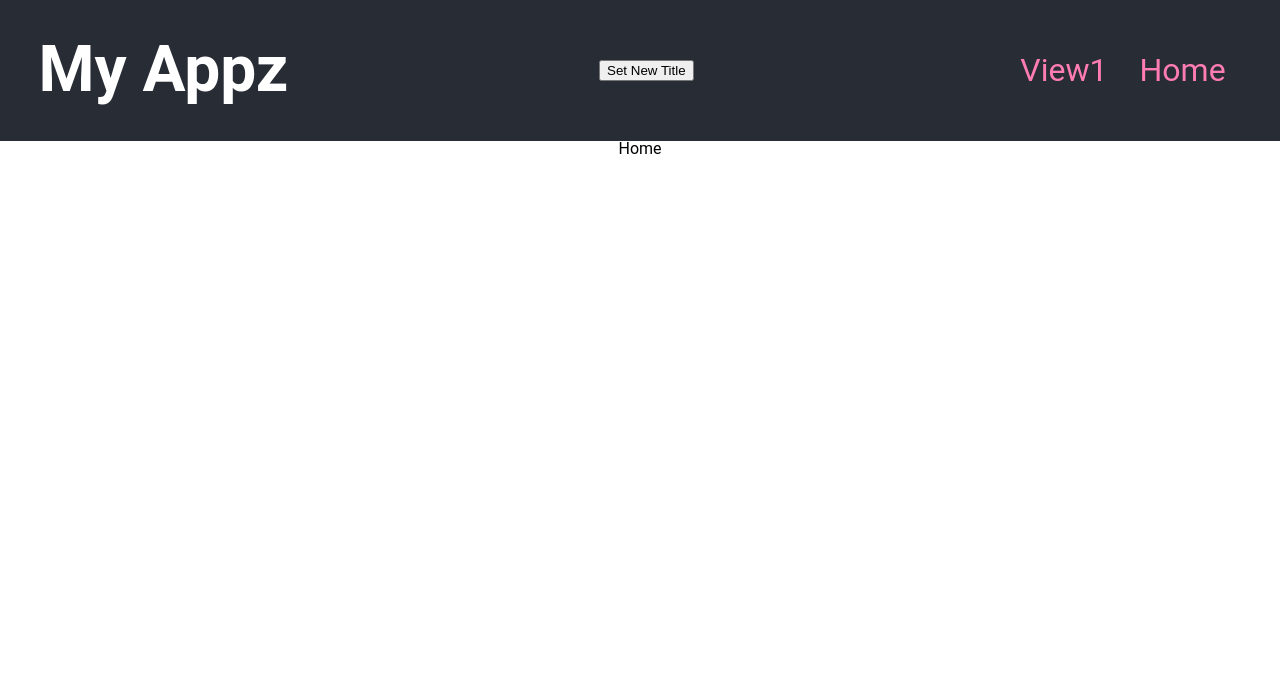
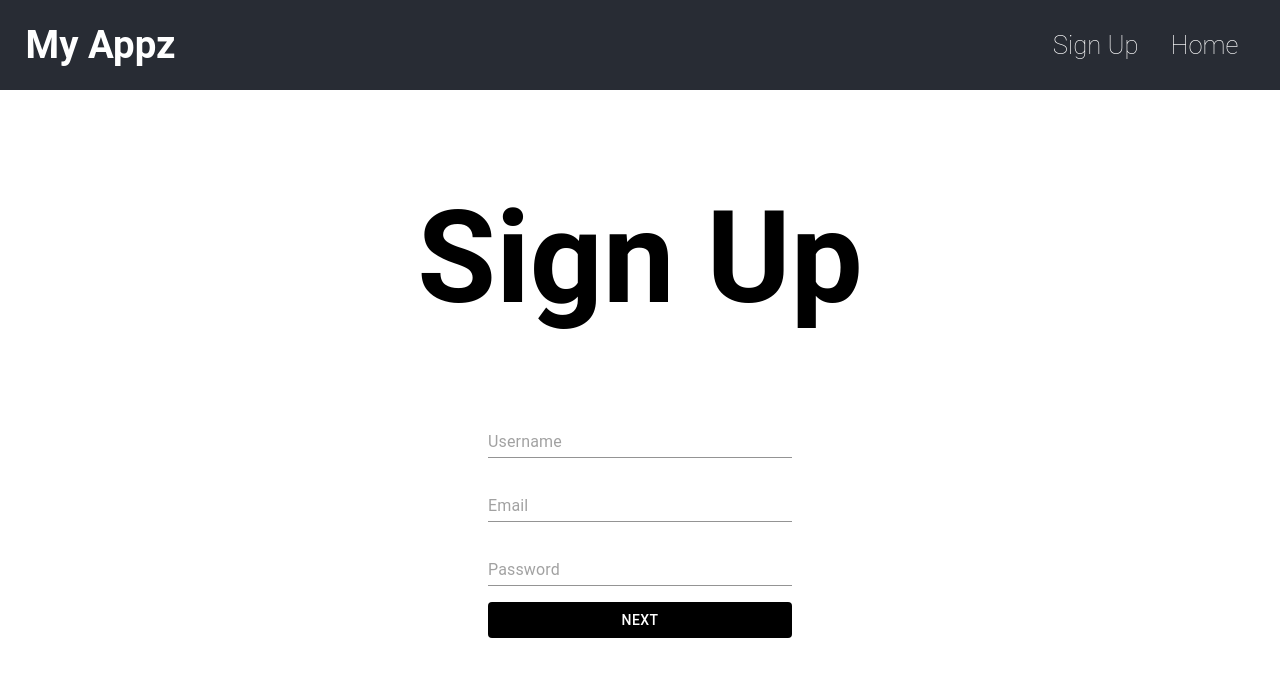
Before and after one commit to KevinFreistroffer/react-amplify, a React (Create React App) app: page /sign-up in a window 1280 px wide. Shown: the top 676 px of the page. Built offline with nearby package versions, Linux system fonts and the light colour scheme; the HTML template or start-up script is replaced by a standard one.

Commit message:
material-ui

```diff
--- a/package.json
+++ b/package.json
@@ -3,6 +3,7 @@
   "version": "0.1.0",
   "private": true,
   "dependencies": {
+    "@material-ui/core": "^4.11.0",
     "@testing-library/jest-dom": "^4.2.4",
     "@testing-library/react": "^9.3.2",
     "@testing-library/user-event": "^7.1.2",
--- a/src/App.js
+++ b/src/App.js
@@ -3,6 +3,8 @@ import logo from './logo.svg';
 import './App.scss';
 import { Switch, BrowserRouter as Router, Route, Link } from 'react-router-dom';
 import NavBar from './NavBar/NavBar';
+import SignUp from './pages/SignUp/SignUp';
+import Page from './layout/Page';
 import { initialState, AppContext } from './app_context';
 
 function App() {
@@ -23,7 +25,7 @@ function App() {
           </header>
           <main>
             <Switch>
-              <Route path="/view1">View1</Route>
+              <Route path="/sign-up"><SignUp /></Route>
               <Route path="/">Home</Route>
             </Switch>
           </main>
--- a/src/App.scss
+++ b/src/App.scss
@@ -53,6 +53,8 @@ html, body {
   sans-serif;
 }
 
+* { box-sizing: border-box; }
+
 a { color: black; text-decoration: none; }
 
 .App {
@@ -61,7 +63,7 @@ a { color: black; text-decoration: none; }
 
 
 .App-header {
-  padding: 3vw;
+  padding: 2vw;
   background-color: #282c34;
   display: flex;
   flex-direction: column;
@@ -71,3 +73,35 @@ a { color: black; text-decoration: none; }
   font-size: calc(10px + 2vmin);
   color: white;
 }
+
+
+.visuallyHidden {
+  border: 0;
+  clip: rect(0 0 0 0);
+  height: 1px;
+  margin: -1px;
+  overflow: hidden;
+  padding: 0;
+  position: absolute;
+  width: 1px;
+}
+
+.flex {display: flex;}
+.flex-row { flex-direction: row};
+.flex-column { flex-direction: column};
+.center-all {
+  justify-content: center;
+  align-items: center;
+}
+
+.page {
+  height: 100%;
+  min-height: 100%;
+  padding: 5vw;
+
+  h1 {
+    margin: 5vh auto;
+    font-size: 10vw;
+    font-weight: bold;
+  }
+}
--- a/src/NavBar/NavBar.js
+++ b/src/NavBar/NavBar.js
@@ -3,6 +3,7 @@ import React, { useState, useEffect, useContext } from 'react';
 import { AppContext } from '../app_context';
 import { Link } from 'react-router-dom';
 import './styles.scss';
+import SignUp from '../pages/SignUp/SignUp';
 
 type Props = {}
 
@@ -11,11 +12,8 @@ function NavBar(props: Props) {
 
     return <nav>
         <h1>{appContext.title}</h1>
-        <button onClick={() => {
-            appContext.setTitle('My New Title');
-        }}>Set New Title</button>
         <div>
-            <Link to="/view1">View1</Link>
+            <Link to="/sign-up">Sign Up</Link>
             <Link to="/">Home</Link>
         </div>
     </nav>
--- a/src/NavBar/styles.scss
+++ b/src/NavBar/styles.scss
@@ -5,13 +5,15 @@ nav {
     width: 100%;
 
     h1 {
-        font-size: 5vw;
-        font-weight: bold;
+        font-size: 3vw;
+        font-weight: 700;
+        color: white;
     }
 
     a {
         margin: 0 1rem;
-        font-size: 2.5vw;
-        color: rgb(255, 124, 180);
+        font-size: 2vw;
+        font-weight: 100;
+        color: white;
     }
 }
--- /dev/null
+++ b/src/layout/Page.js
@@ -0,0 +1,21 @@
+// @flow
+import React, { Component } from 'react';
+
+type Props = {}
+type State = {}
+
+class Page extends Component<Props, State> {
+    constructor(props: Props) {
+        super(props);
+        this.state = {
+            pageId: ''
+        };
+    }
+
+    render() {
+        return <div className="page" id={this.props.pageId != null ? this.props.pageId : ''}>
+            {this.props.children}</div>
+    }
+}
+
+export default Page;
--- /dev/null
+++ b/src/pages/SignUp/SignUp.js
@@ -0,0 +1,48 @@
+// @flow
+import React, { Component } from 'react';
+import './styles.scss';
+import Page from '../../layout/Page';
+import Button from '@material-ui/core/Button';
+import TextField from '@material-ui/core/TextField';
+
+type Props = {}
+type State = {}
+
+class SignUp extends Component<Props, State> {
+    constructor(props: Props) {
+        super(props);
+        this.state = {};
+    }
+
+    componentDidMount() {
+        console.log(this.props);
+    }
+
+    submit = () => {
+        alert('submitted');
+    }
+
+    render() {
+        return <Page pageId="sign-up">
+            <h1>Sign Up</h1>
+            <form className="flex flex-column center-all" role="form" aria-label="Sign Up Form">
+                <label htmlFor="sign-up-username">
+                    <span className="visuallyHidden">Username</span>
+                    <TextField id="sign-up-username" type='text' placeholder="Username" fullWidth InputProps={{
+                        className: 'text-field'
+                    }} />
+                </label>               <label htmlFor="sign-up-email">
+                    <span className="visuallyHidden">Email</span>
+                    <TextField id="sign-up-email" type='email' placeholder="Email" fullWidth />
+                </label>
+                <label htmlFor="sign-up-password">
+                    <span className="visuallyHidden">Password</span>
+                    <TextField id="sign-up-password" type='password' placeholder="Password" fullWidth />
+                </label>
+                <Button type="button" onClick={this.submit}>Next</Button>
+            </form>
+        </Page >
+    }
+}
+
+export default SignUp;
--- /dev/null
+++ b/src/pages/SignUp/styles.scss
@@ -0,0 +1,25 @@
+#sign-up {
+    form {
+        width: 100%;
+        max-width: 25rem;
+        padding: 3rem;
+        margin: 0 auto;
+        justify-content: space-around;
+
+
+
+        label {
+            width: 100%;
+            margin: 1rem auto;
+        }
+
+
+
+        Button {
+            width: 100%;
+            background-color: black;
+            color: white;
+        }
+
+    }
+}
```
Also changed, not shown: 1 other file (tests, documents, lock files or other folders).
